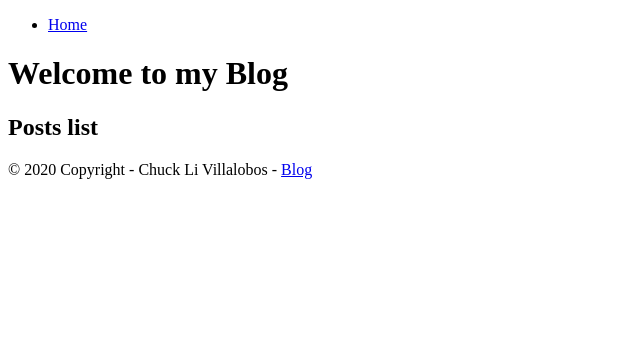
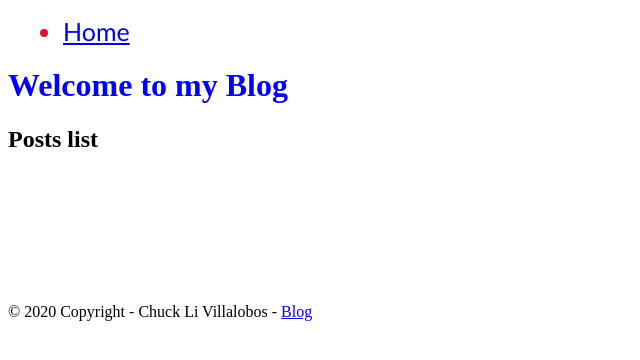
Before and after one commit to ticochuck/django_models, a Django app: page / in a window 1280 px wide. Shown: the top 360 px of the page, without its empty margins (0-640 px from the left). Run offline with Django 3.2, Linux system fonts and the light colour scheme; data that the repository does not hold is empty.

Commit message:
added basic css

```diff
--- /dev/null
+++ b/blog/static/css/styles.css
@@ -0,0 +1,14 @@
+h1 {
+    color: blue;
+}
+
+li {
+    font-family: 'Gill Sans', 'Gill Sans MT', Calibri, 'Trebuchet MS', sans-serif;
+    font-size: 25px;
+    margin: 15px;
+    color: crimson;
+}
+
+footer {
+    margin-top: 150px;
+}
--- a/blog_project/settings.py
+++ b/blog_project/settings.py
@@ -125,4 +125,9 @@ USE_TZ = True
 # Static files (CSS, JavaScript, Images)
 # https://docs.djangoproject.com/en/3.1/howto/static-files/
 
+STATICFILES_DIRS = [
+    BASE_DIR / 'blog/static',
+]
+
+STATIC_ROOT = "staticfiles"
 STATIC_URL = '/static/'
--- a/templates/base.html
+++ b/templates/base.html
@@ -1,4 +1,4 @@
-
+{% load static %}
 
 <!DOCTYPE html>
 <html lang="en">
@@ -8,11 +8,12 @@
     {% block title %}
         <title>Placeholder Title</title>
     {% endblock title %}
+    <link rel="stylesheet" href="{% static 'css/styles.css' %}">
+
 
 </head>
 <body>
     {% include 'partials/_nav_bar.html' %}
-
 
     <main>
         {% block content %}
--- a/templates/home.html
+++ b/templates/home.html
@@ -1,8 +1,10 @@
 {% extends 'base.html' %}
 
 {% block title %}
-    <title>Blog Home</title>
+<title>Blog Home</title>
 {% endblock title %}
+
+<link rel="stylesheet" href="{% static 'css/styles.css' %">
 
 {% block content %}
     <h1>Welcome to my Blog</h1>
--- a/templates/post_detail.html
+++ b/templates/post_detail.html
@@ -12,4 +12,8 @@
     <p>{{ post.author }}</p>
     <p>{{ post.body }}</p>
 
+    <ul>
+        <li>Hola</li>
+        <li>Adios</li>
+    </ul>
 {% endblock content %}
```
